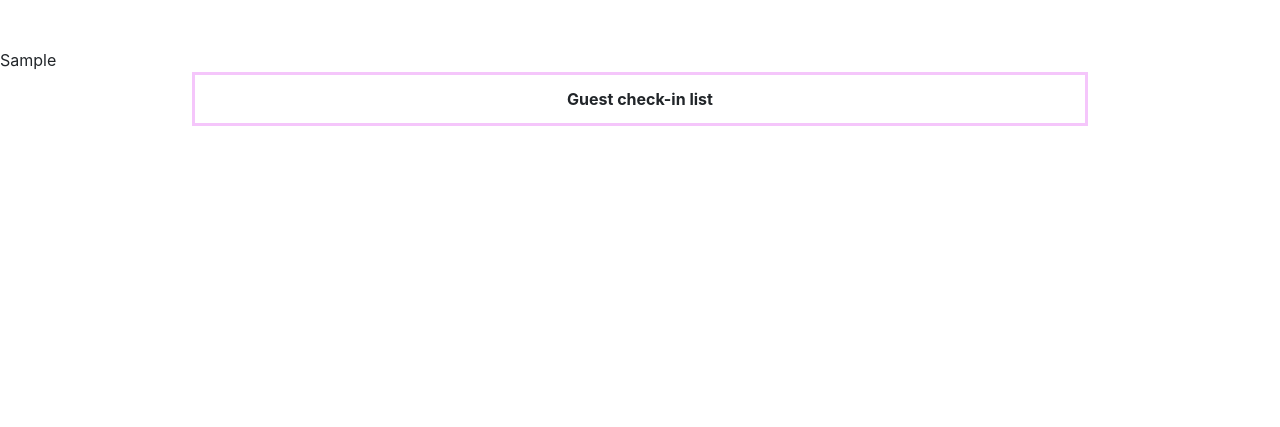
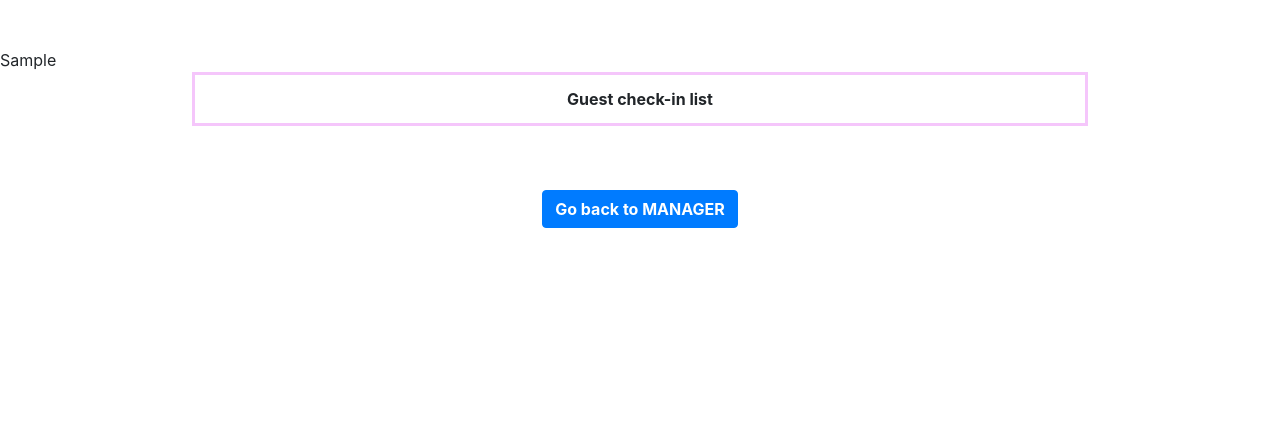
Before and after one commit to davideaccetturi98it/bbmanager, a Python web app: template BBManager GIT/templates/logs.html in a window 1280 px wide. Shown: the top 427 px of the page. Run offline with Jinja, Linux system fonts and the light colour scheme; the template is opened without the code that fills it: most values are stand-ins (such as "Sample title", 1, 10 or a date in 2020); some libraries are stand-ins or nearby versions.

Commit message:
added button in logs page

```diff
--- a/BBManager GIT/templates/index.html
+++ b/BBManager GIT/templates/index.html
@@ -16,7 +16,8 @@
    <br><br> <h3 style="text-align: center"><b>Welcome to our B&B SMART CHECK-IN system! </b> <br> We hope you will have a pleasant stay! </h3>
 
     <!-- Button referenced to Manager page -->
-   <br><br><br> <a href="manager"><button type="button" class="btn btn-primary" style="margin-left:auto;margin-right:auto; display: block"><b>Click here to See More</b></button></a>
+   <br><br><br>
+     <a href="manager"><button type="button" class="btn btn-primary" style="margin-left:auto;margin-right:auto; display: block"><b>Click here to Manager</b></button></a>
    <br>
 
     <!-- Link to textpage with an article about the project -->
--- a/BBManager GIT/templates/logs.html
+++ b/BBManager GIT/templates/logs.html
@@ -17,6 +17,13 @@
   </tbody>
 </table>
 
+<!-- Button with the reference to Manager page -->
+<div style="margin-left: 15%; margin-right: 15%; margin-bottom: 10%; text-align: center">
+<br><br>
+ <a href="/manager"><button class="btn btn-primary" type="submit" style="margin-left:auto; margin-right:auto; display: block"><b>Go back to MANAGER</b></button></a>
+<br><br>
+</div>
+
 <!-- Footer with copyright -->
 <footer class="page-footer font-small blue fixed-bottom">
   <div class="footer-copyright text-center py-1">© 2020 Copyright</div>
```
Also changed, not shown: 1 other file.
